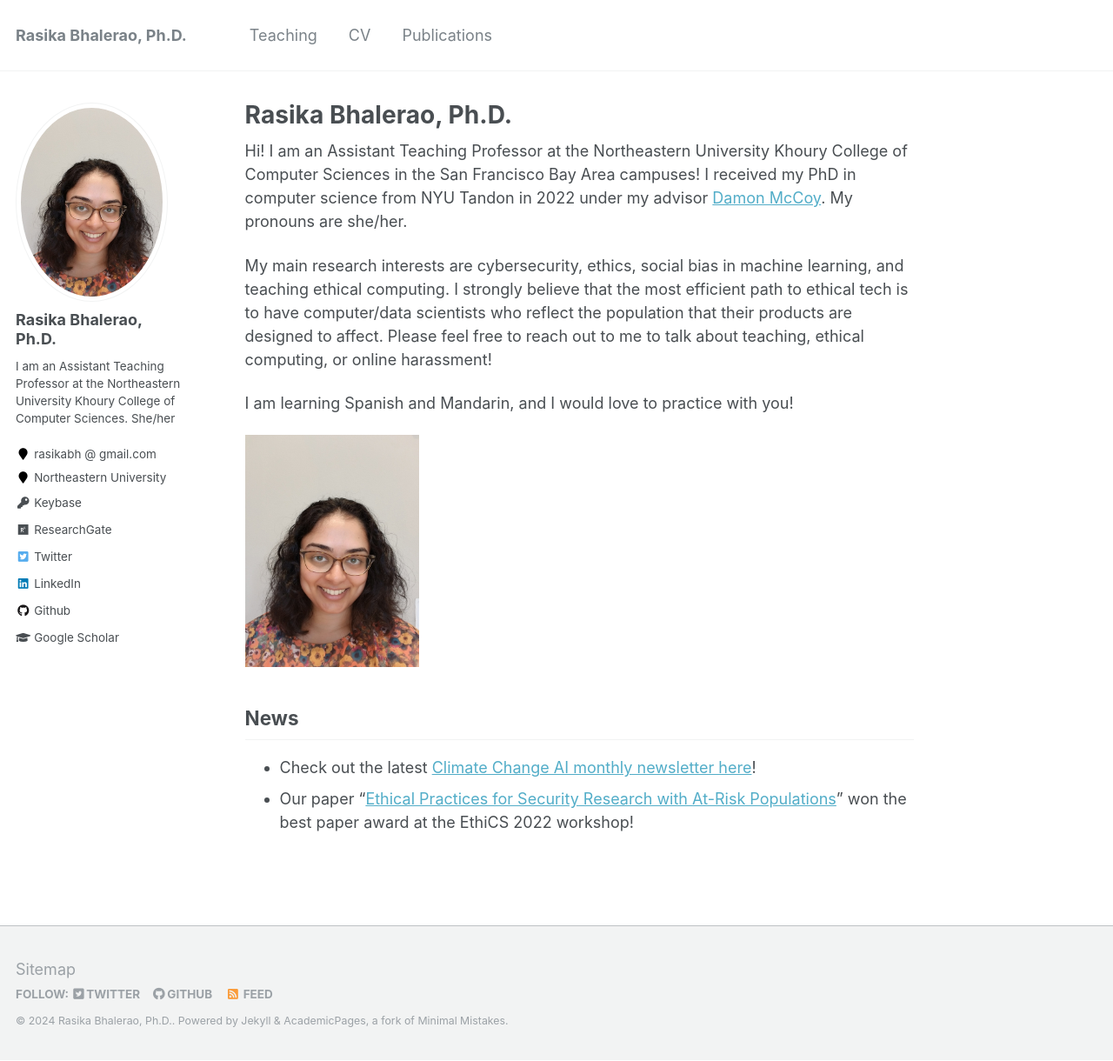
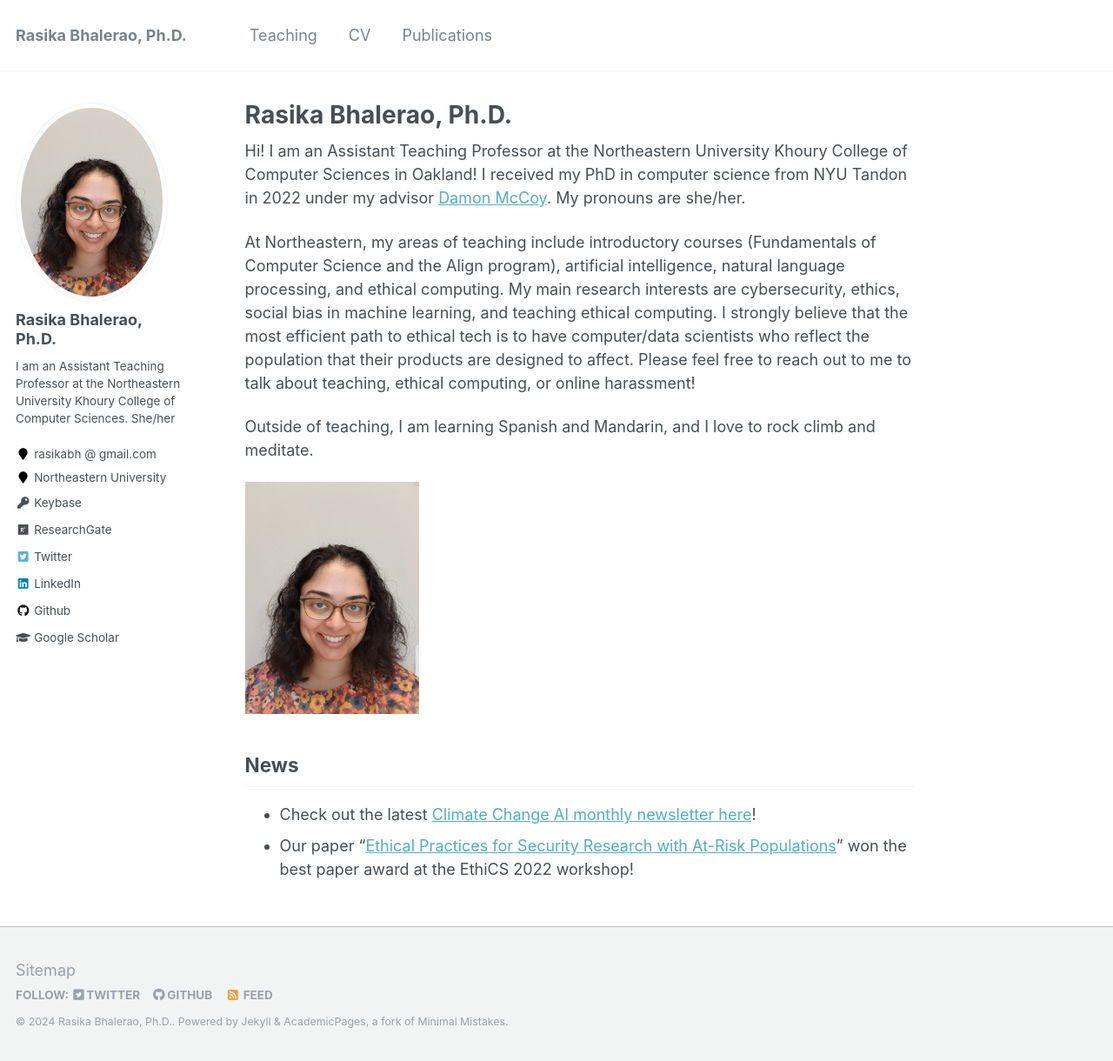
Before and after one commit to rasikabh/rasikabh.github.io, a Jekyll site: the page built from _pages/about.md, in a window 1280 px wide and 1220 px high. Shown: the whole window at 87% size. Built offline with Jekyll 4.4.1, drawn with Linux system fonts in a browser that asks for light colours.

Commit message:
update bio

```diff
--- a/_pages/about.md
+++ b/_pages/about.md
@@ -8,15 +8,16 @@ redirect_from:
   - about.html
 ---
 
-Hi! I am an Assistant Teaching Professor at the Northeastern University Khoury College of Computer Sciences in the San Francisco Bay Area campuses! I received my PhD in computer science from NYU Tandon in 2022 under my advisor [Damon McCoy](http://damonmccoy.com).
+
+Hi! I am an Assistant Teaching Professor at the Northeastern University Khoury College of Computer Sciences in Oakland! I received my PhD in computer science from NYU Tandon in 2022 under my advisor [Damon McCoy](http://damonmccoy.com).
 My pronouns are she/her.
 
-
+At Northeastern, my areas of teaching include introductory courses (Fundamentals of Computer Science and the Align program), artificial intelligence, natural language processing, and ethical computing.
 My main research interests are cybersecurity, ethics, social bias in machine learning, and teaching ethical computing.
 I strongly believe that the most efficient path to ethical tech is to have computer/data scientists who reflect the population that their products are designed to affect.
 Please feel free to reach out to me to talk about teaching, ethical computing, or online harassment!
 
-I am learning Spanish and Mandarin, and I would love to practice with you!
+Outside of teaching, I am learning Spanish and Mandarin, and I love to rock climb and meditate.
 
 <img src="/images/Bhalerao2021.jpeg" width="200">
 
```
